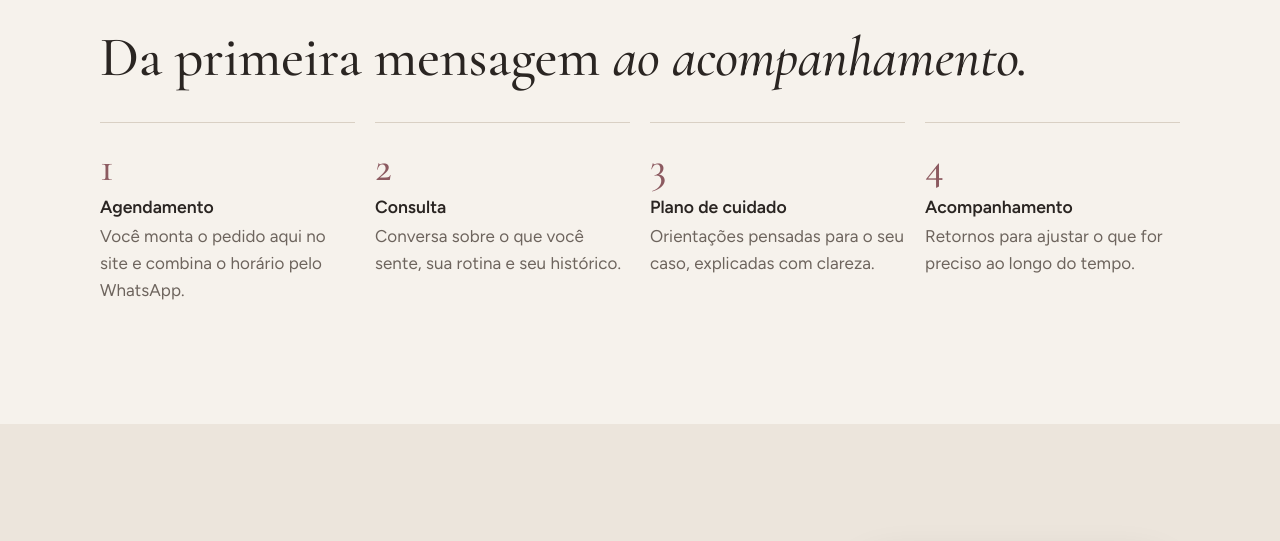
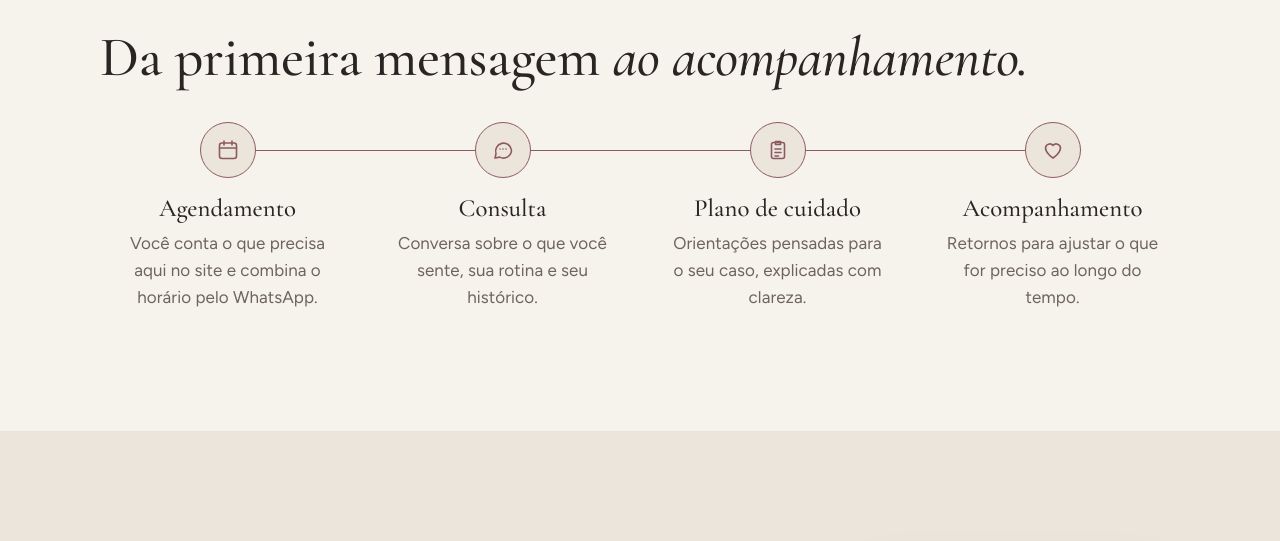
Before and after one commit to EndryusSchmidel/andrea-salomao, a plain HTML site: page index.html in a window 1280 px wide. Shown: the part 2160-2701 px from the top of the page. Drawn offline with nearby package versions, Linux system fonts and the light colour scheme.

Commit message:
Passos da consulta em linha do tempo animada
Os quatro passos ganham ícones em círculos ligados por uma linha que se preenche
em rosé uma vez, quando a seção aparece. Horizontal no computador e vertical no
celular; sem animação para quem desativa movimento.

Co-Authored-By: Claude Opus 5.5 <noreply@anthropic.com>

```diff
--- a/index.html
+++ b/index.html
@@ -424,6 +424,37 @@
   .zap-fixo { background: #343a31; color: var(--creme); border: 1px solid rgba(246, 242, 236, 0.16); }
   .zap-fixo:hover { background: #2b3028; }
   .zap-fixo svg { width: 28px; height: 28px; }
+
+  /* Passos: linha do tempo que se desenha quando aparece na tela */
+  .linha-tempo { position: relative; margin-top: 44px; display: grid; gap: 30px; }
+  .linha-tempo li { position: relative; z-index: 1; border: 0; padding: 0; display: grid; grid-template-columns: 56px 1fr; column-gap: 18px; align-items: start; }
+  .linha-tempo li::before { content: none; }
+  .linha-tempo li h3, .linha-tempo li p { grid-column: 2; }
+  .linha-tempo li h3 { margin: 6px 0 4px; font-family: var(--display); font-weight: 500; font-size: 1.55rem; letter-spacing: 0; }
+  .passo-ic { grid-row: 1 / span 2; width: 56px; height: 56px; border-radius: 50%; display: grid; place-items: center; background: var(--rose); color: var(--cobre); border: 1px solid var(--cobre); transition: background-color 0.5s ease, color 0.5s ease, border-color 0.5s ease, transform 0.5s ease; transition-delay: calc(var(--i) * 0.38s + 0.15s); }
+  .passo-ic svg { width: 24px; height: 24px; }
+  /* trilho e preenchimento: vertical no celular */
+  .linha-tempo::before, .linha-tempo::after { content: ""; position: absolute; left: 27.5px; top: 28px; bottom: var(--fim, 28px); width: 1px; }
+  .linha-tempo::before { background: var(--rose-forte); }
+  .linha-tempo::after { background: var(--cobre); transform-origin: top center; transition: transform 1.5s cubic-bezier(.45, 0, .2, 1); }
+  /* estado antes de aparecer (só quando o JS está ativo) */
+  .linha-tempo.anima::after { transform: scaleY(0); }
+  .linha-tempo.anima .passo-ic { background: var(--creme); color: var(--tinta-suave); border-color: var(--rose-forte); transform: scale(0.92); }
+  .linha-tempo.anima.visivel::after { transform: none; }
+  .linha-tempo.anima.visivel .passo-ic { background: var(--rose); color: var(--cobre); border-color: var(--cobre); transform: none; }
+  @media (min-width: 820px) {
+    .linha-tempo { grid-template-columns: repeat(4, 1fr); gap: 0; margin-top: 56px; }
+    .linha-tempo li { display: block; text-align: center; padding: 0 18px; }
+    .passo-ic { margin: 0 auto 18px; }
+    .linha-tempo li h3 { margin: 0 0 8px; }
+    .linha-tempo li p { max-width: 24ch; margin-inline: auto; }
+    .linha-tempo::before, .linha-tempo::after { left: 12.5%; right: 12.5%; top: 28px; bottom: auto; width: auto; height: 1px; }
+    .linha-tempo::after { transform-origin: left center; }
+    .linha-tempo.anima::after { transform: scaleX(0); }
+  }
+  @media (prefers-reduced-motion: reduce) {
+    .linha-tempo::after, .passo-ic { transition: none; }
+  }
 </style>
 </head>
 <body>
@@ -492,11 +523,11 @@
   <section class="passos">
     <div class="faixa">
       <h2>Da primeira mensagem <em>ao acompanhamento.</em></h2>
-      <ol>
-        <li><h3>Agendamento</h3><p>Você monta o pedido aqui no site e combina o horário pelo WhatsApp.</p></li>
-        <li><h3>Consulta</h3><p>Conversa sobre o que você sente, sua rotina e seu histórico.</p></li>
-        <li><h3>Plano de cuidado</h3><p>Orientações pensadas para o seu caso, explicadas com clareza.</p></li>
-        <li><h3>Acompanhamento</h3><p>Retornos para ajustar o que for preciso ao longo do tempo.</p></li>
+      <ol class="linha-tempo" id="linha-tempo">
+        <li style="--i:0"><span class="passo-ic" aria-hidden="true"><svg viewBox="0 0 24 24" fill="none" stroke="currentColor" stroke-width="1.6" stroke-linecap="round" stroke-linejoin="round"><rect x="3.5" y="5" width="17" height="15.5" rx="2.5"/><path d="M8 3v4M16 3v4M3.5 10h17"/></svg></span><h3>Agendamento</h3><p>Você conta o que precisa aqui no site e combina o horário pelo WhatsApp.</p></li>
+        <li style="--i:1"><span class="passo-ic" aria-hidden="true"><svg viewBox="0 0 24 24" fill="none" stroke="currentColor" stroke-width="1.6" stroke-linecap="round" stroke-linejoin="round"><path d="M20.5 12a8 8 0 0 1-11.7 7.1L4 20l1-4.3A8 8 0 1 1 20.5 12z"/><path d="M9 11h.01M12 11h.01M15 11h.01"/></svg></span><h3>Consulta</h3><p>Conversa sobre o que você sente, sua rotina e seu histórico.</p></li>
+        <li style="--i:2"><span class="passo-ic" aria-hidden="true"><svg viewBox="0 0 24 24" fill="none" stroke="currentColor" stroke-width="1.6" stroke-linecap="round" stroke-linejoin="round"><rect x="5.5" y="4.5" width="13" height="16" rx="2"/><path d="M9.5 3.5h5v3h-5zM9 11h6M9 14.5h6M9 18h3.5"/></svg></span><h3>Plano de cuidado</h3><p>Orientações pensadas para o seu caso, explicadas com clareza.</p></li>
+        <li style="--i:3"><span class="passo-ic" aria-hidden="true"><svg viewBox="0 0 24 24" fill="none" stroke="currentColor" stroke-width="1.6" stroke-linecap="round" stroke-linejoin="round"><path d="M12 20s-7.5-4.6-7.5-10.2A4.3 4.3 0 0 1 12 7.4a4.3 4.3 0 0 1 7.5 2.4C19.5 15.4 12 20 12 20z"/></svg></span><h3>Acompanhamento</h3><p>Retornos para ajustar o que for preciso ao longo do tempo.</p></li>
       </ol>
     </div>
   </section>
@@ -877,6 +908,22 @@
     select.addEventListener("change", atualizar);
     atualizar();
   })();
+
+  // Linha do tempo: desenha uma vez quando a seção aparece
+  (function () {
+    var lt = document.getElementById("linha-tempo");
+    if (!lt) return;
+    // no celular a linha termina no centro do último círculo
+    function medir() { var ult = lt.lastElementChild; lt.style.setProperty("--fim", (ult.offsetHeight - 28) + "px"); }
+    medir(); window.addEventListener("resize", medir);
+    if (!("IntersectionObserver" in window)) return;
+    if (window.matchMedia("(prefers-reduced-motion: reduce)").matches) return;
+    lt.classList.add("anima");
+    var obs = new IntersectionObserver(function (es) {
+      if (es[0].isIntersecting) { lt.classList.add("visivel"); obs.disconnect(); }
+    }, { threshold: 0.45 });
+    obs.observe(lt);
+  })();
 </script>
 </body>
 </html>
```
